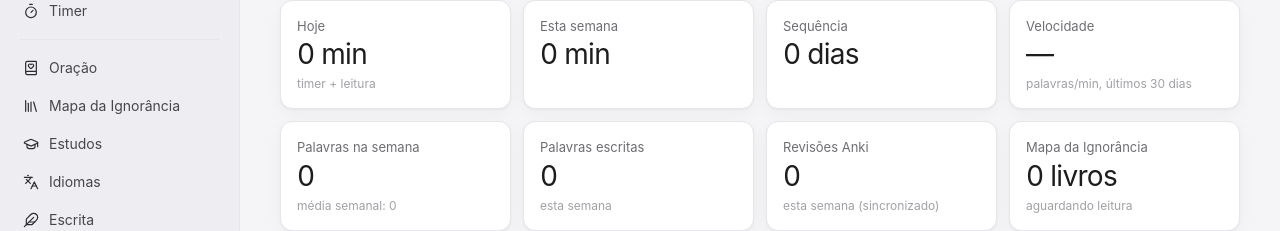
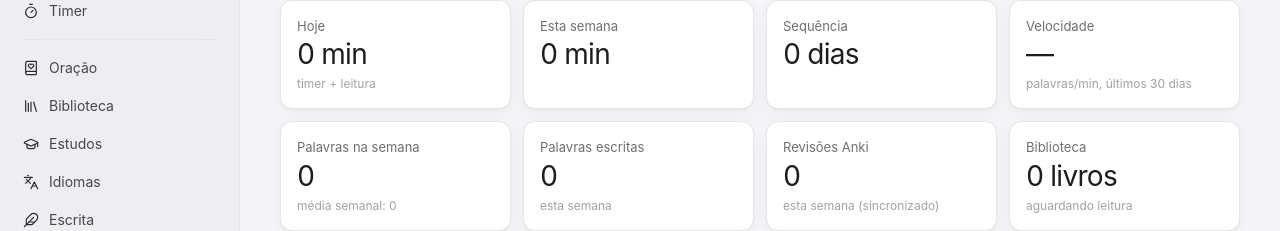
Before and after one commit to anandrielleassistentevirtual/sistema-estudos, a Next.js app: page / in a window 1280 px wide. Shown: the part 116-347 px from the top of the page. Built offline with nearby package versions, Linux system fonts and the light colour scheme; no server answers; the database is empty.

Commit message:
Mapa da Ignorância passa a se chamar Biblioteca (aba interna: Livros)
Co-Authored-By: Claude Opus 5.5 <noreply@anthropic.com>
Claude-Session: https://claude.ai/code/session_011FNd294VCytQzsn5XueA1j

```diff
--- a/src/app/(app)/biblioteca/page.tsx
+++ b/src/app/(app)/biblioteca/page.tsx
@@ -307,7 +307,7 @@ export default function Biblioteca() {
     <Page
       wide
       tabs={<BibliotecaTabs />}
-      title="Mapa da Ignorância"
+      title="Biblioteca"
       subtitle={`${all.waiting} livros aguardando · ≈ ${fmtDuration((all.left / wpm) * 60)} de leitura pela frente a ${wpm} ppm`}
       actions={
         <>
--- a/src/app/(app)/escrita/[id]/page.tsx
+++ b/src/app/(app)/escrita/[id]/page.tsx
@@ -1033,7 +1033,7 @@ function Referencias({ projetoId, refs, setRefs }: { projetoId: string; refs: Re
         {aberto && (
           <div className="card p-5 space-y-3">
             {livros.length > 0 && !form.id && (
-              <label className="block"><span className="label">Do Mapa da Ignorância (opcional)</span>
+              <label className="block"><span className="label">Da Biblioteca (opcional)</span>
                 <select className="input mt-1" value={form.book_id ?? ""} onChange={(e) => {
                   const l = livros.find((x) => x.id === e.target.value);
                   set(l ? { book_id: l.id, titulo: l.title, autor: l.author ?? "" } : { book_id: null });
--- a/src/app/(app)/notas/literarias/page.tsx
+++ b/src/app/(app)/notas/literarias/page.tsx
@@ -21,7 +21,7 @@ function locKey(n: Note): number {
 }
 
 /**
- * Notas literárias por livro. As pastas são as MESMAS do Mapa da Ignorância (mesma tabela),
+ * Notas literárias por livro. As pastas são as MESMAS da Biblioteca (mesma tabela),
  * então toda pasta criada lá aparece aqui. Cada livro reúne todas as suas anotações concluídas.
  */
 export default function Literarias() {
@@ -151,7 +151,7 @@ export default function Literarias() {
 
   return (
     <Page wide tabs={<NotasTabs />} title="Notas literárias"
-      subtitle="Organizadas nas mesmas pastas do Mapa da Ignorância. Cada livro reúne todas as suas anotações concluídas.">
+      subtitle="Organizadas nas mesmas pastas da Biblioteca. Cada livro reúne todas as suas anotações concluídas.">
       <div className="grid md:grid-cols-[300px_1fr] gap-4">
         <aside className="card p-2 h-fit md:sticky md:top-4">
           {(["todos", "sem-pasta"] as const).map((k) => (
@@ -163,7 +163,7 @@ export default function Literarias() {
           ))}
           <div className="border-t border-line my-2" />
           <Tree parent={null} depth={0} />
-          <p className="text-[11px] text-faint px-2 pt-2">Para criar pastas, use o Mapa da Ignorância — elas aparecem aqui automaticamente.</p>
+          <p className="text-[11px] text-faint px-2 pt-2">Para criar pastas, use a Biblioteca — elas aparecem aqui automaticamente.</p>
         </aside>
 
         <div className="min-w-0">
--- a/src/app/(app)/page.tsx
+++ b/src/app/(app)/page.tsx
@@ -132,7 +132,7 @@ export default function Dashboard() {
         <Stat label="Palavras escritas" value={nf.format(s.weekWritten)} hint="esta semana" />
         <Stat label="Revisões Anki" value={nf.format(s.weekAnki)} hint="esta semana (sincronizado)" />
         <Stat
-          label="Mapa da Ignorância"
+          label="Biblioteca"
           value={`${count("aguardando")} livros`}
           hint={ppmLivros && remainingWords ? `≈ ${fmtDuration((remainingWords / ppmLivros) * 60)} de leitura pela frente` : "aguardando leitura"}
         />
--- a/src/components/biblioteca-tabs.tsx
+++ b/src/components/biblioteca-tabs.tsx
@@ -4,11 +4,11 @@ import { usePathname } from "next/navigation";
 import { Library, Target } from "lucide-react";
 
 const TABS = [
-  { href: "/biblioteca", label: "Biblioteca", icon: Library },
+  { href: "/biblioteca", label: "Livros", icon: Library },
   { href: "/biblioteca/objetivos", label: "Mesas de objetivos", icon: Target },
 ];
 
-/** Abas do Mapa da Ignorância: a biblioteca (pastas CDD e fila) e as mesas de objetivos. */
+/** Abas da Biblioteca: os livros (pastas CDD e fila) e as mesas de objetivos. */
 export function BibliotecaTabs() {
   const path = usePathname();
   return (
--- a/src/components/sidebar.tsx
+++ b/src/components/sidebar.tsx
@@ -15,7 +15,7 @@ const NAV = [
   { href: "/timer", label: "Timer", icon: Timer },
   { sep: true },
   { href: "/lectio", label: "Oração", icon: BookHeart },
-  { href: "/biblioteca", label: "Mapa da Ignorância", icon: Library },
+  { href: "/biblioteca", label: "Biblioteca", icon: Library },
   { href: "/estudos", label: "Estudos", icon: GraduationCap },
   { href: "/idiomas", label: "Idiomas", icon: Languages },
   { href: "/escrita", label: "Escrita", icon: Feather },
--- a/src/components/timer-controls.tsx
+++ b/src/components/timer-controls.tsx
@@ -126,7 +126,7 @@ export function TimerControls({ compact = false }: { compact?: boolean }) {
             {book && book.format === "fisico" && (
               <span className="text-xs text-muted">Livro físico{book.current_page ? ` · você parou na p. ${book.current_page}` : ""}{book.total_pages ? ` de ${book.total_pages}` : ""}. Ao encerrar, pergunto a página.</span>
             )}
-            {books.length === 0 && <span className="text-xs text-muted">Cadastre livros no Mapa da Ignorância (inclusive físicos).</span>}
+            {books.length === 0 && <span className="text-xs text-muted">Cadastre livros na Biblioteca (inclusive físicos).</span>}
           </label>
         )}
 
--- a/src/lib/objetivos.ts
+++ b/src/lib/objetivos.ts
@@ -1,4 +1,4 @@
-/** Mapa da Ignorância: mesas de objetivos (grupos de livros com nome, numa ordem definida). */
+/** Biblioteca: mesas de objetivos (grupos de livros com nome, numa ordem definida). */
 import { progressoDoLivro, type Book } from "./types";
 
 export interface Objetivo {
```
